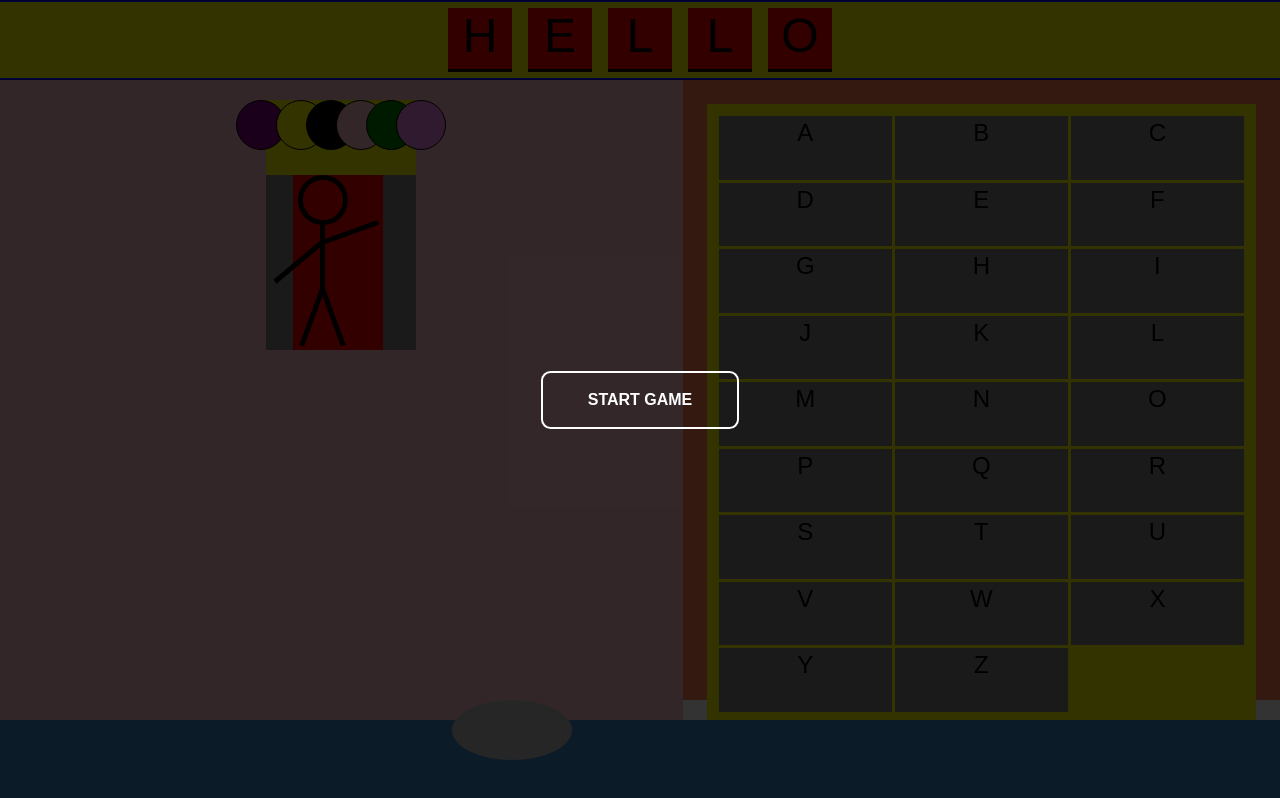
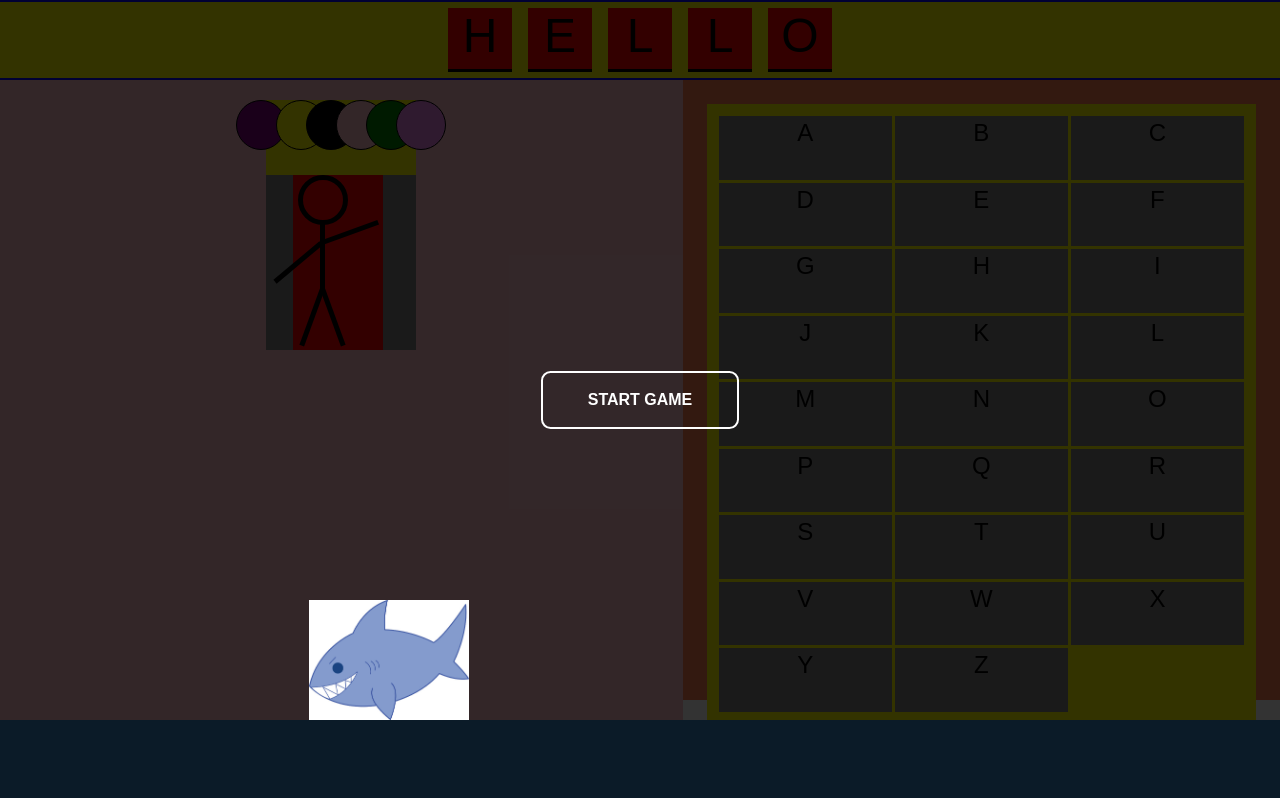
Before and after one commit to paulebreo/Balloon-Person, a website: page index.html in a window 1280 px wide. Drawn offline with Linux system fonts and the light colour scheme.

Commit message:
add shark image

```diff
--- a/index.html
+++ b/index.html
@@ -90,7 +90,9 @@
         </stickmanAreaContainer>
 
         <waterArea>
-            <div class="shark"></div>
+            <div class="shark">
+                <img src="src/shark.jpg" alt=""></img>
+            </div>
 
         </waterArea>
 
--- a/src/scss/main.scss
+++ b/src/scss/main.scss
@@ -228,12 +228,16 @@ waterArea {
   position: relative;
   .shark{
     position: absolute;
-    top: -20px;
-    height: 60px;
-    width: 120px;
-    background-color: silver;
-    border-radius: 50%;
+    top: -120px;
 
+    img {
+      background-color: pink;
+      height: 15vh;
+      // opacity: 0.5;
+    }
+    // background-color: silver;
+    // border-radius: 50%;
+    z-index: 3;
     &.sharkMove1 {
        animation-name: leftToRight;
       animation-duration: 12s;
@@ -361,19 +365,19 @@ waterArea {
 
 @keyframes leftToRight {
     from {
-      left: 0px;
+      left: 10%;
     }
     to {
-      left: 50%;
+      left: 30%;
     }
 }
 
 @keyframes rightToLeft {
     from {
-      left: 50%;
+      left: 30%;
     }
     to {
-      left: 0px;
+      left: 10%;
     }
 }
 
```
Also changed, not shown: main.css, src/shark.jpg (added), src/shark.png (added).
